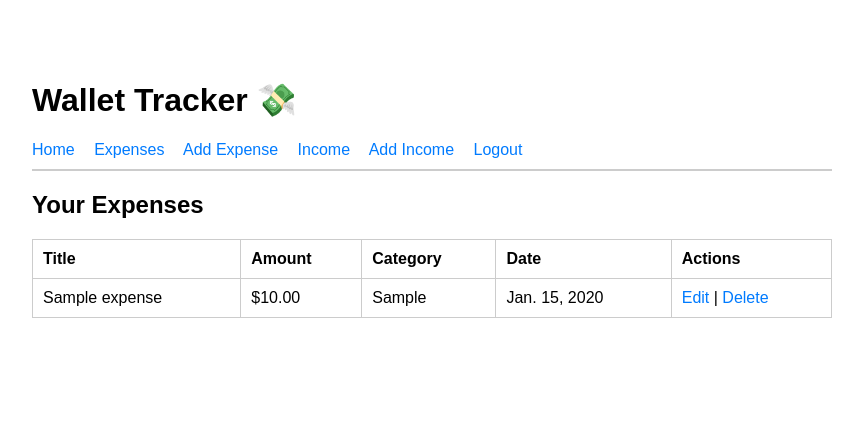
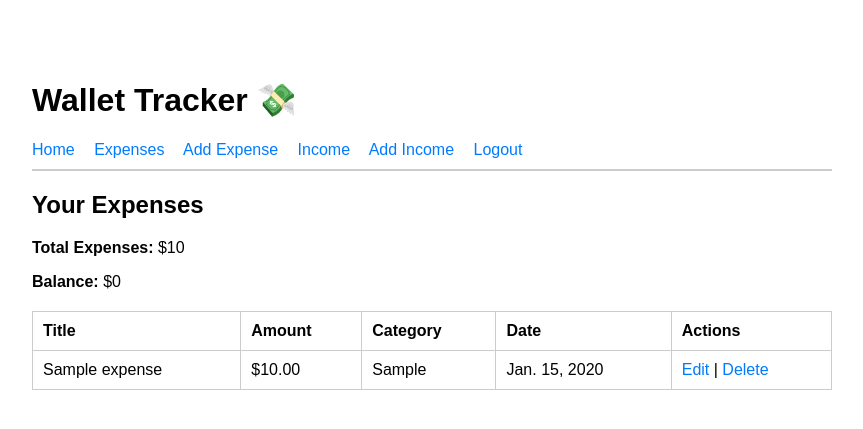
Before and after one commit to Omar6688/wallet_tracker, a Django app: page /expenses/ in a window 1280 px wide. Shown: the top 429 px of the page, without its empty margins (208-1071 px from the left). Run offline with Django 4.2, Linux system fonts and the light colour scheme; a user stored in the database is signed in; tables that the repository leaves empty hold one stand-in row (values such as "Sample post").

Commit message:
Add user field to Expense model and reset database; full totals and balance working

```diff
--- a/expenses/models.py
+++ b/expenses/models.py
@@ -1,10 +1,13 @@
 from django.db import models
 from django.db import models
+from django.contrib.auth.models import User
+
 
 # Create your models here.
 
 
 class Expense(models.Model):
+    user = models.ForeignKey(User, on_delete=models.CASCADE)
     title = models.CharField(max_length=100)
     amount = models.DecimalField(max_digits=10, decimal_places=2)
     category = models.CharField(max_length=50)
@@ -14,8 +17,6 @@ class Expense(models.Model):
     def __str__(self):
         return f"{self.title} - ${self.amount}"
 
-    from django.db import models
-from django.contrib.auth.models import User
 
 class Income(models.Model):
     user = models.ForeignKey(User, on_delete=models.CASCADE)
--- a/expenses/templates/expenses/income_list.html
+++ b/expenses/templates/expenses/income_list.html
@@ -5,7 +5,8 @@
     <h2>Your Incomes</h2>
 
     {% if incomes %}
-        <table>
+         <p><strong>Total Income:</strong> ${{ total_income }}</p>
+         <table>
             <thead>
                 <tr>
                     <th>Title</th>
--- a/expenses/templates/expenses/index.html
+++ b/expenses/templates/expenses/index.html
@@ -6,6 +6,9 @@
     <h2>Your Expenses</h2>
 
     {% if expenses %}
+        <p><strong>Total Expenses:</strong> ${{ total_expenses }}</p>
+        <p><strong>Balance:</strong> ${{ balance }}</p>
+
         <table border="1" cellpadding="8" cellspacing="0">
             <thead>
                 <tr>
--- a/expenses/views.py
+++ b/expenses/views.py
@@ -1,33 +1,48 @@
-from django.shortcuts import render, redirect
-from .models import Expense
-from .forms import IncomeForm
+from django.shortcuts import render, redirect, get_object_or_404
+from django.contrib.auth.decorators import login_required
 from django.contrib import messages
+from django.db.models import Sum
+
+from .models import Expense, Income
+from .forms import ExpenseForm, IncomeForm
 
 
+# Expenses Home Page (Index) — shows totals and balance
+@login_required
 def index(request):
-    expenses = Expense.objects.all().order_by('-date')  # get all expenses
-    return render(request, 'expenses/index.html', {'expenses': expenses})  # send to template
+    expenses = Expense.objects.filter(user=request.user).order_by('-date')
+    total_expenses = expenses.aggregate(total=Sum('amount'))['total'] or 0
+
+    total_income = Income.objects.filter(user=request.user).aggregate(total=Sum('amount'))['total'] or 0
+    balance = total_income - total_expenses
+
+    return render(request, 'expenses/index.html', {
+        'expenses': expenses,
+        'total_expenses': total_expenses,
+        'balance': balance
+    })
 
 
-from .forms import ExpenseForm  # import the form
-
+# Add Expense
+@login_required
 def add_expense(request):
     if request.method == 'POST':
         form = ExpenseForm(request.POST)
         if form.is_valid():
             expense = form.save(commit=False)
-            # Modify the fields before saving to DB
+            expense.user = request.user
             expense.title = expense.title.capitalize()
             expense.category = expense.category.upper()
             expense.save()
+            messages.success(request, 'Expense added successfully!')
             return redirect('expenses')
     else:
         form = ExpenseForm()
     return render(request, 'expenses/add_expense.html', {'form': form})
 
 
-from django.shortcuts import get_object_or_404
-
+# Edit Expense
+@login_required
 def edit_expense(request, expense_id):
     expense = get_object_or_404(Expense, pk=expense_id)
 
@@ -38,6 +53,7 @@ def edit_expense(request, expense_id):
             updated_expense.title = updated_expense.title.capitalize()
             updated_expense.category = updated_expense.category.upper()
             updated_expense.save()
+            messages.success(request, 'Expense updated successfully!')
             return redirect('expenses')
     else:
         form = ExpenseForm(instance=expense)
@@ -45,23 +61,31 @@ def edit_expense(request, expense_id):
     return render(request, 'expenses/edit_expense.html', {'form': form, 'expense': expense})
 
 
+# Delete Expense
+@login_required
 def delete_expense(request, expense_id):
     expense = get_object_or_404(Expense, pk=expense_id)
 
     if request.method == 'POST':
         expense.delete()
+        messages.success(request, 'Expense deleted successfully.')
         return redirect('expenses')
 
     return render(request, 'expenses/delete_expense.html', {'expense': expense})
 
-from .models import Income
 
+# Income List Page (with total)
+@login_required
 def income_list(request):
-    incomes = Income.objects.all().order_by('-date')
-    return render(request, 'expenses/income_list.html', {'incomes': incomes})
+    incomes = Income.objects.filter(user=request.user).order_by('-date')
+    total_income = incomes.aggregate(total=Sum('amount'))['total'] or 0
+    return render(request, 'expenses/income_list.html', {
+        'incomes': incomes,
+        'total_income': total_income
+    })
 
-from django.contrib.auth.decorators import login_required
 
+# Add Income
 @login_required
 def add_income(request):
     if request.method == 'POST':
@@ -78,8 +102,8 @@ def add_income(request):
         form = IncomeForm()
     return render(request, 'expenses/add_income.html', {'form': form})
 
-from django.shortcuts import get_object_or_404
 
+# Edit Income
 @login_required
 def edit_income(request, income_id):
     income = get_object_or_404(Income, pk=income_id)
@@ -99,6 +123,8 @@ def edit_income(request, income_id):
 
     return render(request, 'expenses/edit_income.html', {'form': form, 'income': income})
 
+
+# Delete Income
 @login_required
 def delete_income(request, income_id):
     income = get_object_or_404(Income, pk=income_id)
```
Also changed, not shown: expenses/migrations/0001_initial.py, expenses/migrations/0002_income.py (deleted).
